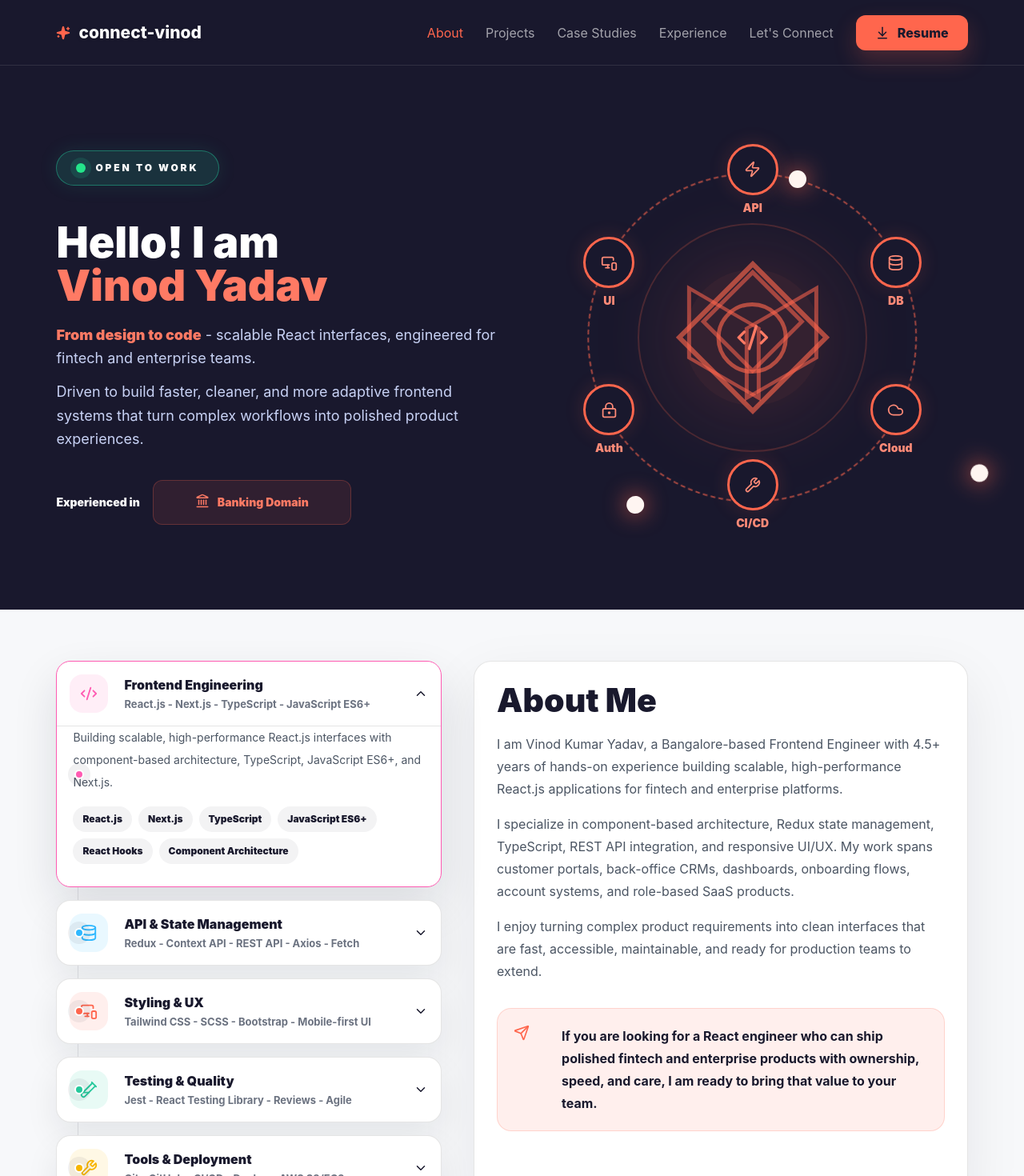
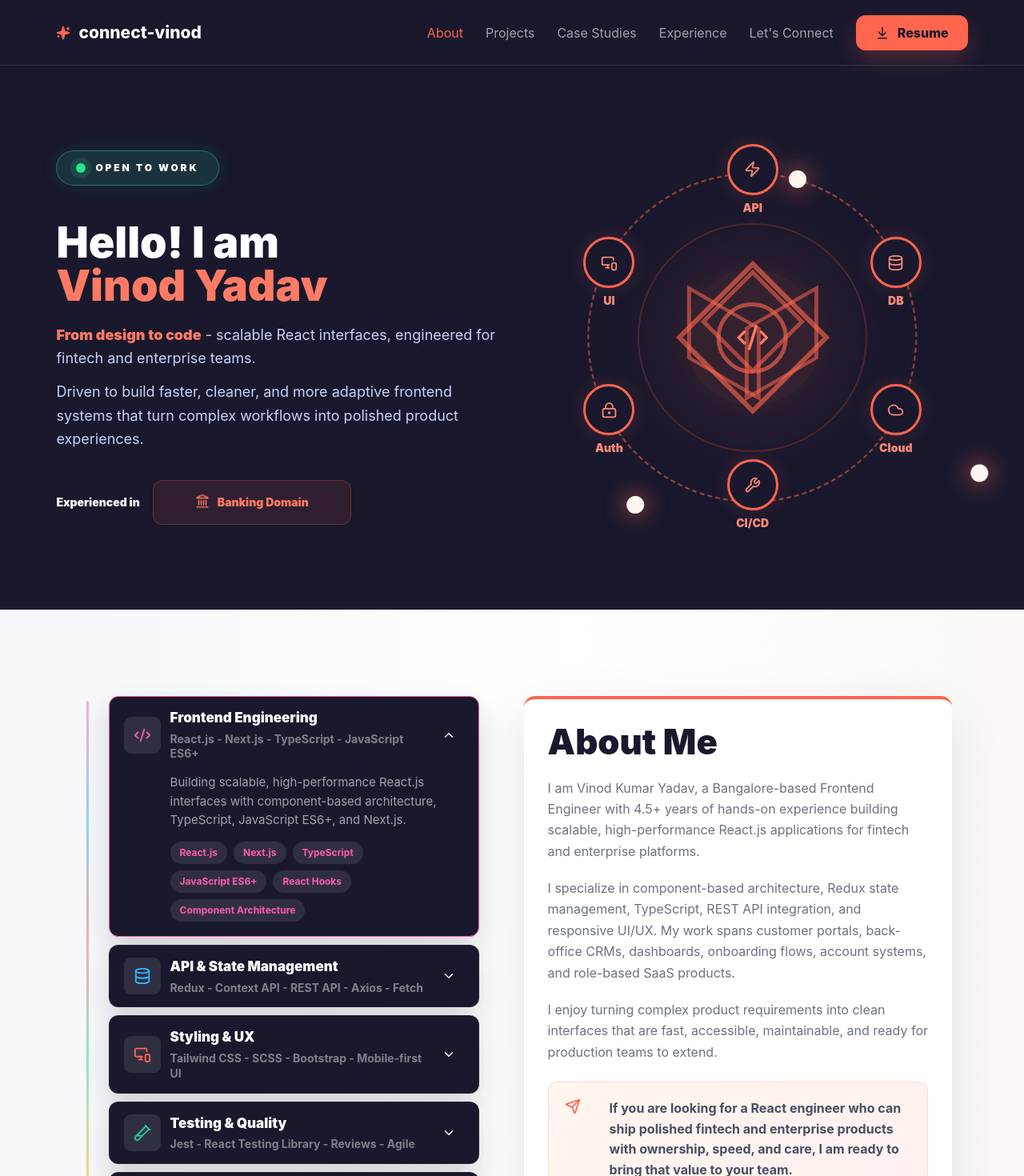
Before and after one commit to Vinod1222/MyPortfoliyo, a React (Vite) app: page / in a window 1280 px wide. Shown: the top 1470 px of the page at 80% size. Built offline with nearby package versions, Linux system fonts and the light colour scheme.

Commit message:
Restore original UI scale with Tailwind

```diff
--- a/src/components/GlobalStyles.jsx
+++ b/src/components/GlobalStyles.jsx
@@ -42,11 +42,16 @@ section {
   animation: buildProgress 1.05s ease-out forwards;
 }
 
-.domain-track {
-  animation: domainSlide 5.4s ease-in-out infinite;
+.domain-item {
+  opacity: 0;
+  animation: domainSwap 5.4s linear infinite;
 }
 
-.domain-track svg {
+.domain-item:nth-child(2) {
+  animation-delay: 2.7s;
+}
+
+.domain-item svg {
   animation: domainIconFloat 1.9s ease-in-out infinite;
 }
 
@@ -290,16 +295,16 @@ section {
   }
 }
 
-@keyframes domainSlide {
+@keyframes domainSwap {
   0%,
-  42%,
+  45%,
   100% {
-    transform: translateY(0);
+    opacity: 1;
   }
 
   50%,
-  92% {
-    transform: translateY(-100%);
+  95% {
+    opacity: 0;
   }
 }
 
--- a/src/sections/AboutSection.jsx
+++ b/src/sections/AboutSection.jsx
@@ -3,20 +3,26 @@ import { SKILLS } from "../constants/portfolioData";
 
 export function AboutSection({ openSkill, onSkillToggle }) {
   return (
-    <section className="bg-[#f7f8fa] px-[5.5vw] py-16 max-md:px-4 max-md:py-10" id="about">
-      <div className="grid grid-cols-[minmax(280px,0.78fr)_minmax(0,1fr)] gap-10 max-lg:grid-cols-1">
-        <div className="relative grid gap-4" aria-label="Core competency groups">
-          <div className="absolute left-[27px] top-0 h-full w-px bg-[#19192d]/10 max-md:hidden" />
+    <section
+      className="min-h-[calc(100vh-82px)] bg-[linear-gradient(90deg,#f5f6f8_0%,#ffffff_56%,#fbf8f7_100%)] px-[7vw] py-[108px] pb-[84px] max-[980px]:px-[22px] max-[980px]:pt-[58px] max-[620px]:px-4 max-[620px]:py-[38px] max-[620px]:pb-[58px]"
+      id="about"
+    >
+      <div className="mx-auto grid max-w-[1460px] grid-cols-[minmax(0,0.95fr)_minmax(0,1fr)] items-start gap-14 max-[980px]:grid-cols-1">
+        <div
+          className="relative grid gap-2.5 pl-[46px]"
+          aria-label="Core competency groups"
+        >
+          <div className="absolute bottom-[68px] left-[18px] top-1.5 w-[3px] rounded-full bg-[linear-gradient(#ff5bb2,#24b5ff,#ff654d,#27d5a1,#f7b500)] opacity-50 max-md:hidden" />
           {SKILLS.map((skill, index) => {
             const Icon = skill.icon;
             const isOpen = openSkill === index;
 
             return (
               <article
-                className={`relative z-10 overflow-hidden rounded-[18px] border bg-white shadow-[0_18px_40px_rgba(17,24,39,0.08)] transition-all duration-300 ${
+                className={`relative z-10 overflow-hidden rounded-xl border bg-[#19182d] text-white shadow-[0_16px_34px_rgba(25,24,45,0.16)] transition-all duration-200 ${
                   isOpen
-                    ? "border-[var(--accent)] shadow-[0_24px_55px_rgba(17,24,39,0.12)]"
-                    : "border-black/10 hover:-translate-y-1 hover:border-[var(--accent)]"
+                    ? "border-[var(--accent)] shadow-[0_16px_34px_rgba(25,24,45,0.16),inset_0_0_0_1px_rgba(255,255,255,0.08)]"
+                    : "border-white/[0.05] hover:border-[var(--accent)]"
                 }`}
                 style={{ "--accent": skill.color }}
                 onPointerEnter={() => onSkillToggle(index)}
@@ -30,18 +36,18 @@ export function AboutSection({ openSkill, onSkillToggle }) {
                 <button
                   type="button"
                   aria-expanded={isOpen}
-                  className="grid w-full grid-cols-[52px_1fr_auto] items-center gap-4 border-0 bg-transparent p-4 text-left text-[#19192d] max-md:grid-cols-[44px_1fr_auto] max-md:p-4"
+                  className="grid min-h-[72px] w-full min-w-0 grid-cols-[46px_1fr_28px] items-center gap-3 border-0 bg-transparent px-[18px] py-3.5 text-left text-inherit"
                   onClick={() => onSkillToggle(index)}
                 >
-                  <span className="absolute left-[22px] top-1/2 h-3 w-3 -translate-y-1/2 rounded-full border-2 border-white bg-[var(--accent)] shadow-[0_0_0_8px_rgba(25,25,45,0.06)] max-md:hidden" />
-                  <span className="grid h-12 w-12 place-items-center rounded-2xl bg-[var(--accent)]/10 text-[var(--accent)] max-md:h-11 max-md:w-11">
+                  <span className="absolute left-[-32px] top-7 h-3.5 w-3.5 rounded-full bg-[var(--accent)] shadow-[0_0_0_7px_rgba(255,255,255,0.7)] max-md:hidden" />
+                  <span className="grid h-[46px] w-[46px] place-items-center rounded-[9px] bg-white/10 text-[var(--accent)]">
                     <Icon size={22} />
                   </span>
                   <span className="min-w-0">
-                    <strong className="block text-base font-black">
+                    <strong className="block [overflow-wrap:anywhere] text-[17px] font-black">
                       {skill.title}
                     </strong>
-                    <small className="mt-1 block text-[13px] font-bold leading-snug text-[#6b7280]">
+                    <small className="mt-1 block [overflow-wrap:anywhere] text-sm font-bold leading-[1.35] text-white/45">
                       {skill.subtitle}
                     </small>
                   </span>
@@ -54,13 +60,13 @@ export function AboutSection({ openSkill, onSkillToggle }) {
                 </button>
 
                 {isOpen && (
-                  <div className="border-t border-black/10 px-5 pb-5 pt-0 max-md:px-4">
-                    <p className="mb-4 text-sm leading-7 text-[#4b5563]">
+                  <div className="flex flex-wrap gap-2 px-[18px] pb-[18px] pl-[76px] max-[620px]:pl-[18px]">
+                    <p className="mb-2 w-full text-[15px] leading-[1.55] text-white/60">
                       {skill.description}
                     </p>
                     {skill.details.map((detail) => (
                       <span
-                        className="mb-2 mr-2 inline-flex rounded-full bg-[#19192d]/5 px-3 py-2 text-xs font-black text-[#19192d]"
+                        className="rounded-full bg-white/10 px-3 py-1.5 text-xs font-bold text-[var(--accent)]"
                         key={detail}
                       >
                         {detail}
@@ -73,30 +79,30 @@ export function AboutSection({ openSkill, onSkillToggle }) {
           })}
         </div>
 
-        <article className="rounded-[22px] border border-black/10 bg-white p-7 shadow-[0_24px_70px_rgba(17,24,39,0.08)] max-md:p-5">
-          <h1 className="mb-5 text-[clamp(30px,3.2vw,44px)] font-black leading-none tracking-normal text-[#19192d]">
+        <article className="rounded-[14px] border-t-4 border-t-[#ff654d] bg-white px-[30px] py-8 shadow-[0_24px_64px_rgba(30,29,52,0.12)] max-[620px]:p-6 max-[420px]:p-5">
+          <h1 className="mb-[22px] text-[clamp(36px,3.4vw,44px)] font-black leading-none tracking-normal text-[#19192d]">
             About Me
           </h1>
-          <p className="mb-4 text-base leading-[1.75] text-[#4b5563]">
+          <p className="mb-5 text-base leading-[1.65] text-[#6b7280]">
             I am Vinod Kumar Yadav, a Bangalore-based Frontend Engineer with
             4.5+ years of hands-on experience building scalable,
             high-performance React.js applications for fintech and enterprise
             platforms.
           </p>
-          <p className="mb-4 text-base leading-[1.75] text-[#4b5563]">
+          <p className="mb-5 text-base leading-[1.65] text-[#6b7280]">
             I specialize in component-based architecture, Redux state
             management, TypeScript, REST API integration, and responsive UI/UX.
             My work spans customer portals, back-office CRMs, dashboards,
             onboarding flows, account systems, and role-based SaaS products.
           </p>
-          <p className="mb-4 text-base leading-[1.75] text-[#4b5563]">
+          <p className="mb-5 text-base leading-[1.65] text-[#6b7280]">
             I enjoy turning complex product requirements into clean interfaces
             that are fast, accessible, maintainable, and ready for production
             teams to extend.
           </p>
-          <div className="mt-8 grid grid-cols-[44px_1fr] gap-4 rounded-[18px] border border-[#ff664d]/20 bg-[#ff664d]/10 p-5 text-[#19192d] max-md:grid-cols-1">
+          <div className="mt-6 grid grid-cols-[42px_1fr] items-start gap-3.5 rounded-xl border border-[#ff664d]/20 bg-[linear-gradient(135deg,#fff6ee,#fff0ef)] p-5 text-[#465063] max-[620px]:grid-cols-1">
             <Send className="text-[#ff664d]" size={20} />
-            <strong className="text-base leading-7">
+            <strong className="text-base leading-[1.6]">
               If you are looking for a React engineer who can ship polished
               fintech and enterprise products with ownership, speed, and care, I
               am ready to bring that value to your team.
--- a/src/sections/IntroSection.jsx
+++ b/src/sections/IntroSection.jsx
@@ -49,17 +49,15 @@ export function IntroSection() {
             className="domain-roller relative h-14 w-[248px] max-w-full overflow-hidden rounded-xl border border-[#ff664d]/25 bg-[#ff664d]/10"
             aria-label="Experienced in Banking Domain and Fintech Domain"
           >
-            <div className="domain-track absolute inset-x-0 top-0 h-[200%]">
             {DOMAIN_EXPERIENCE.map(({ icon: Icon, label }) => (
               <strong
-                  className="flex h-1/2 items-center justify-center gap-2.5 text-sm font-black text-[#ff7a64]"
+                className="domain-item absolute inset-0 flex items-center justify-center gap-2.5 text-sm font-black text-[#ff7a64]"
                 key={label}
               >
                 <Icon size={18} />
                 {label}
               </strong>
             ))}
-            </div>
           </div>
         </div>
       </div>
```
Also changed, not shown: src/sections/ConnectSection.jsx (+22 -19 lines), src/sections/ExperienceSection.jsx (+23 -20 lines), src/sections/ProjectsSection.jsx (+26 -23 lines). Lines whose indentation alone changed are shown as unchanged.
